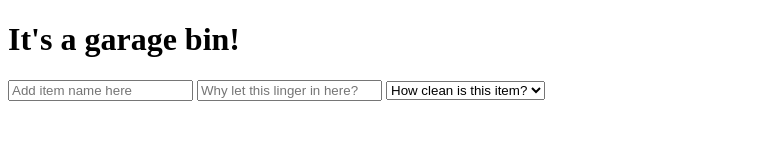
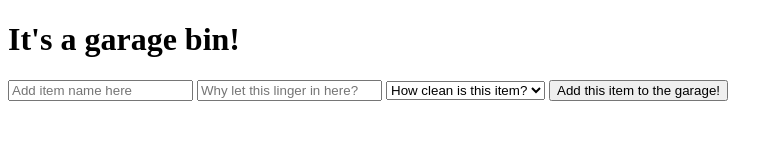
Before and after one commit to thatPamIAm/garage_bin, a website: page public/index.html in a window 1280 px wide. Shown: the whole page, without its empty margins (0-783 px from the left). Drawn offline with Linux system fonts and the light colour scheme.

Commit message:
Add submit button for firm

```diff
--- a/public/index.html
+++ b/public/index.html
@@ -18,8 +18,10 @@
             <option class='drop-item' value='rancid'>rancid</option>
             <option class='drop-item' value='sparkling'>sparkling</option>
           </select>
+        <input class='submit-button' type='submit' value='Add this item to the garage!'/>
+      </section>
+    </form>
 
-    </form>
 
   </body>
 </html>
```
